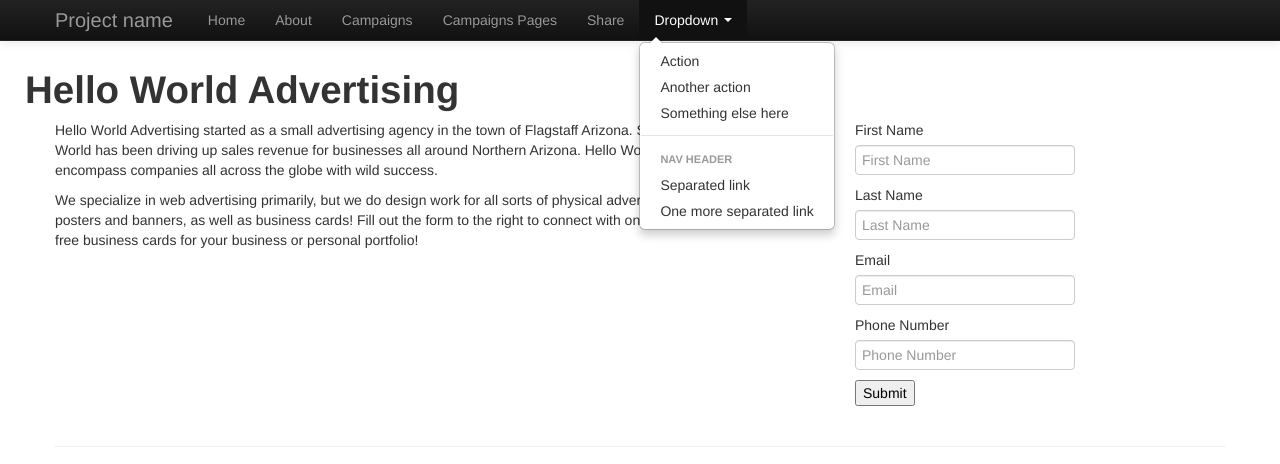
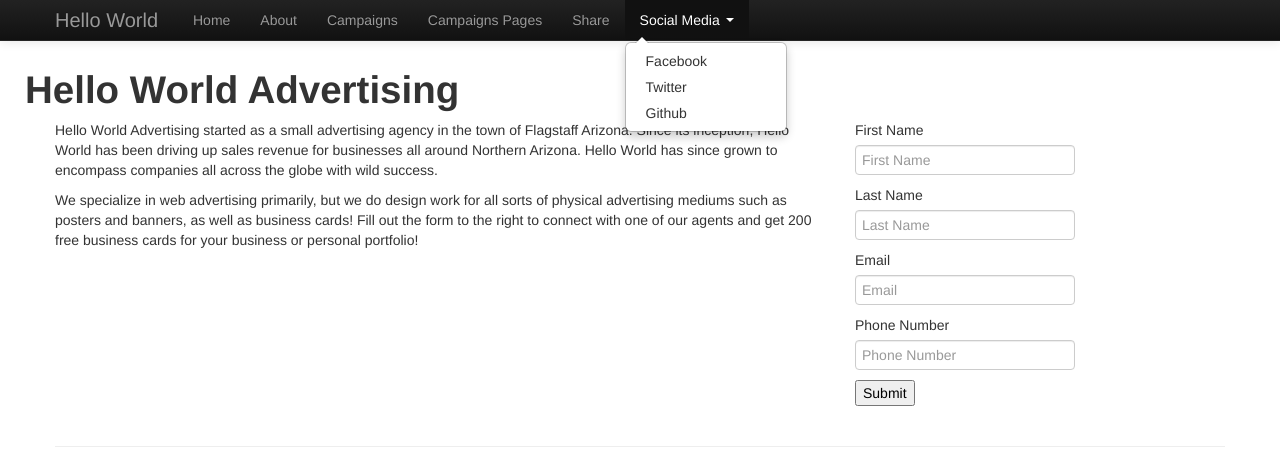
Before and after one commit to c1phr/cs399_agency, a Django app: page /about/ in a window 1280 px wide, after a click on "Social Media". Shown: the top 464 px of the page. Run offline with Django 3.2, Linux system fonts and the light colour scheme; some libraries are stand-ins or nearby versions.

Commit message:
Added social media links

```diff
--- a/agencyProject/agencyProject/templates/base.html
+++ b/agencyProject/agencyProject/templates/base.html
@@ -44,7 +44,7 @@
             <span class="icon-bar"></span>
             <span class="icon-bar"></span>
           </button>
-          <a class="brand" href="{% url 'agencyProject.views.home' %}">Project name</a>
+          <a class="brand" href="{% url 'agencyProject.views.home' %}">Hello World</a>
           <div class="nav-collapse collapse">
             <ul class="nav">
               <li><a href="{% url 'agencyProject.views.index' %}">Home</a></li>
@@ -53,15 +53,11 @@
               <li><a href='{% url "campaigns_pages" %}'>Campaigns Pages</a></li>
               <li><a href='{% url "share" %}'>Share</a></li>
               <li class="dropdown">
-                <a href="#" class="dropdown-toggle" data-toggle="dropdown">Dropdown <b class="caret"></b></a>
+                <a href="#" class="dropdown-toggle" data-toggle="dropdown">Social Media <b class="caret"></b></a>
                 <ul class="dropdown-menu">
-                  <li><a href="#">Action</a></li>
-                  <li><a href="#">Another action</a></li>
-                  <li><a href="#">Something else here</a></li>
-                  <li class="divider"></li>
-                  <li class="nav-header">Nav header</li>
-                  <li><a href="#">Separated link</a></li>
-                  <li><a href="#">One more separated link</a></li>
+                  <li><a href="https://www.facebook.com/">Facebook</a></li>
+                  <li><a href="https://twitter.com/?lang=en">Twitter</a></li>
+                  <li><a href="https://github.com/c1phr/cs399_agency">Github</a></li>
                 </ul>
               </li>
             </ul>
```
